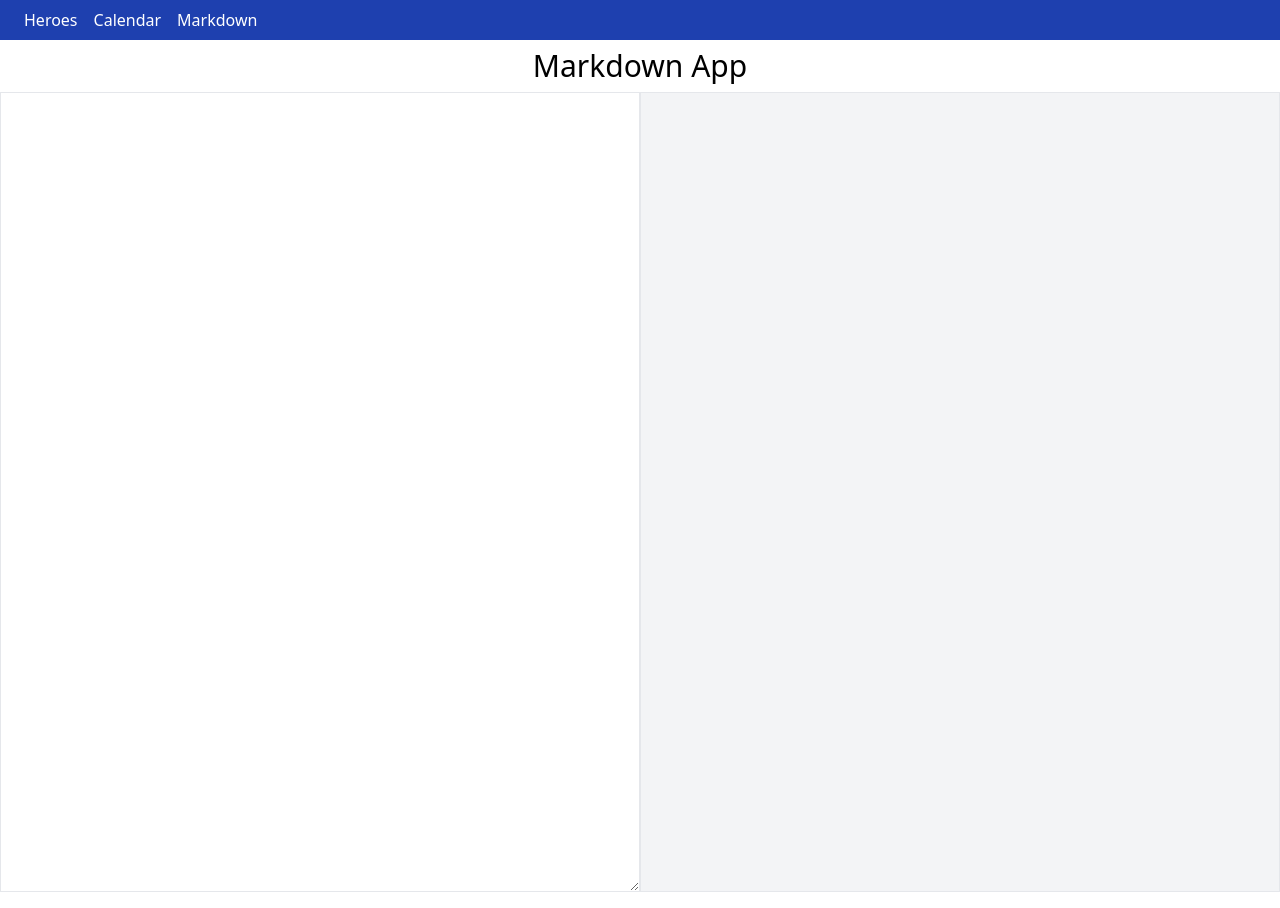
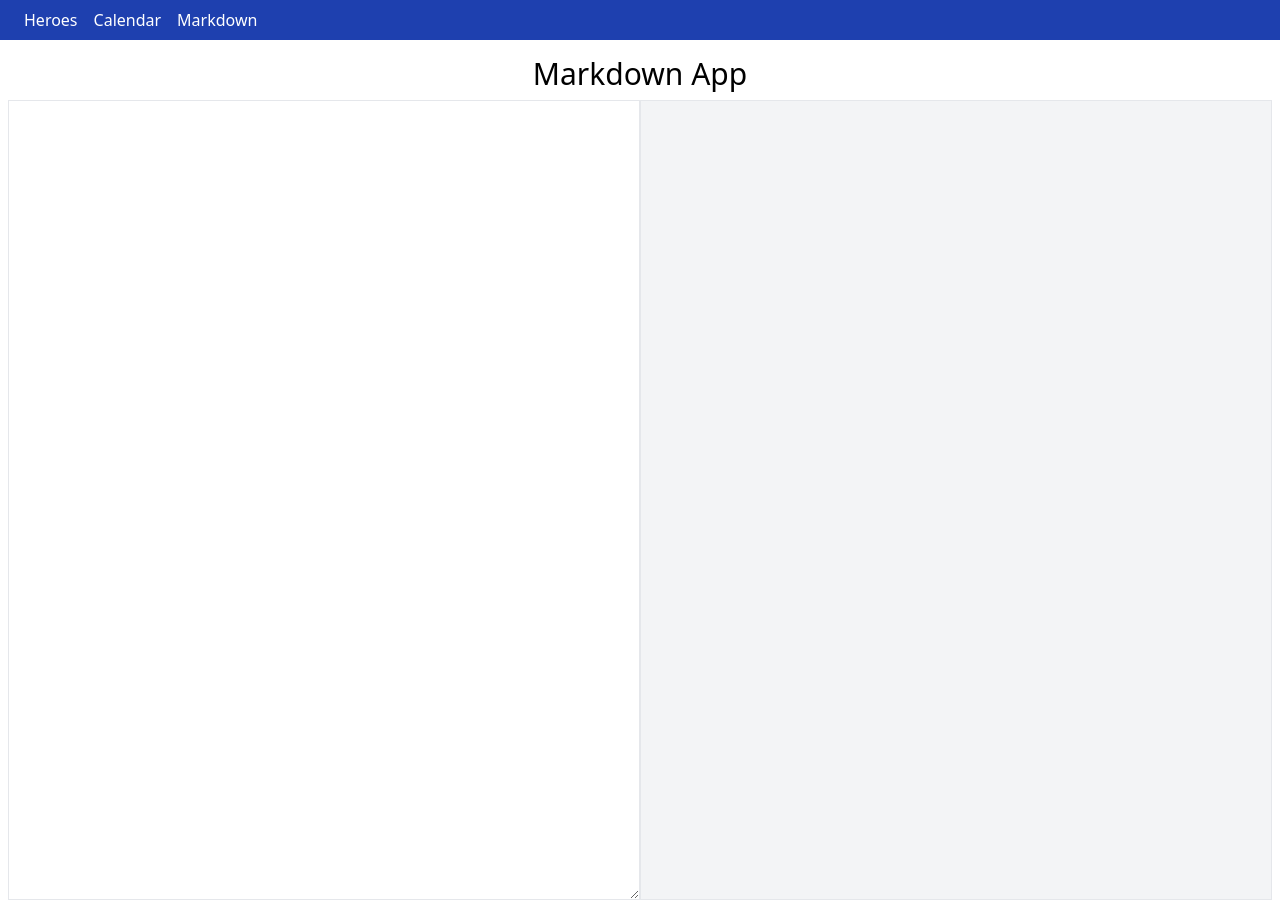
Before and after one commit to k40L1n/vue-full, a Vue app: page /markdown in a window 1280 px wide. Built offline with nearby package versions, Linux system fonts and the light colour scheme.

Commit message:
padding fix-markdown app

```diff
--- a/src/pages/Markdown.vue
+++ b/src/pages/Markdown.vue
@@ -1,5 +1,5 @@
 <template>
-  <div class="flex flex-wrap w-full">
+  <div class="flex flex-wrap w-full p-2">
     <h1 class="w-full text-center text-3xl my-2">Markdown App</h1>
     <section class="flex m-auto w-full h-screen">
       <article class="w-1/2 border">
```
